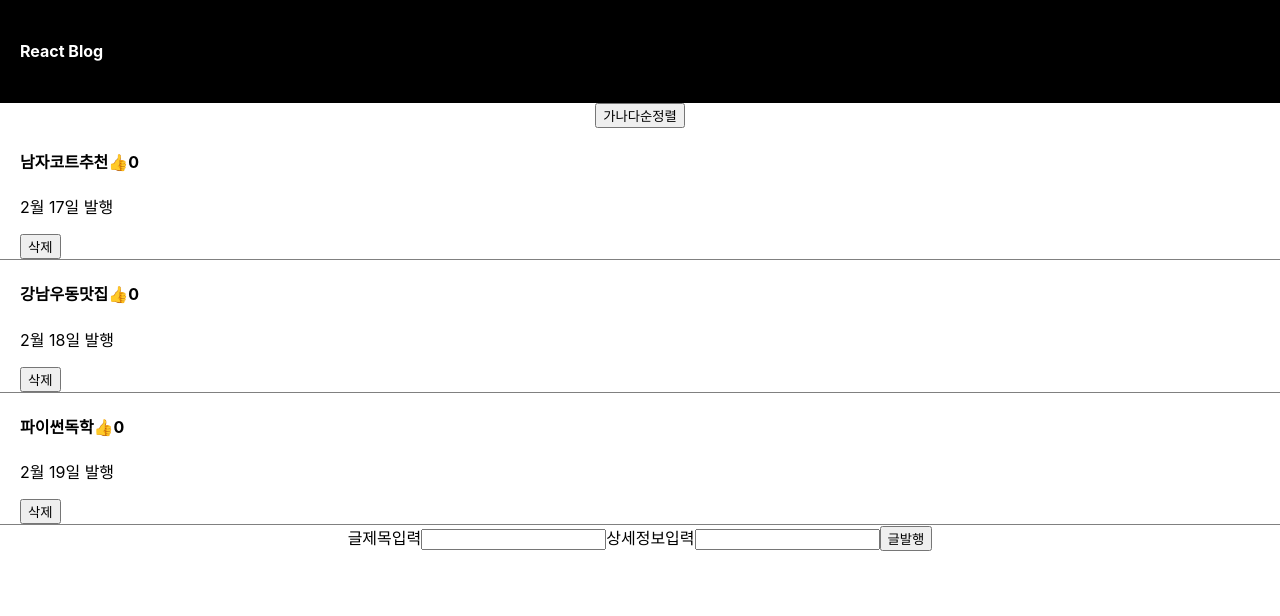
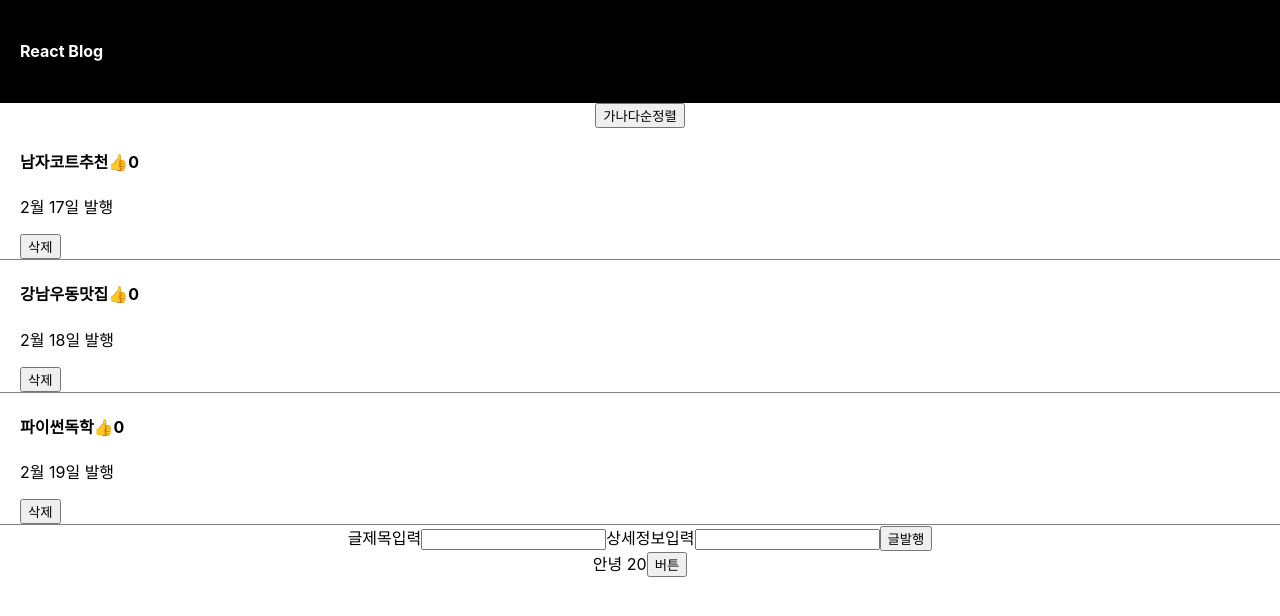
Before and after one commit to jiwoopark727/blog, a React (Create React App) app: page / in a window 1280 px wide. Shown: the top 616 px of the page. Built offline with nearby package versions, Linux system fonts and the light colour scheme.

Commit message:
class를 이용한 옛날 React 문법

```diff
--- a/src/App.js
+++ b/src/App.js
@@ -3,6 +3,7 @@
 import logo from './logo.svg';
 import './App.css';
 import { useState } from 'react';
+import React from 'react';
 
 function App() {
 
@@ -113,6 +114,8 @@ function App() {
         ? <Modal title={title} setTitle={setTitle} num={num} info={info}></Modal> : null
       }
 
+      <Modal2></Modal2>
+
     </div>
   );
 }
@@ -132,4 +135,22 @@ function Modal(props){
   )
 }
 
+
+class Modal2 extends React.Component{
+  constructor(){
+    super();
+    this.state = {
+      name : 'kim',
+      age : 20
+    }
+  }
+  render(){
+    return (
+      <div>안녕 { this.state.age }
+        <button onClick={()=>{ this.setState({age : 21}) }}>버튼</button>
+      </div>
+    )
+  }
+}
+
 export default App;
```
